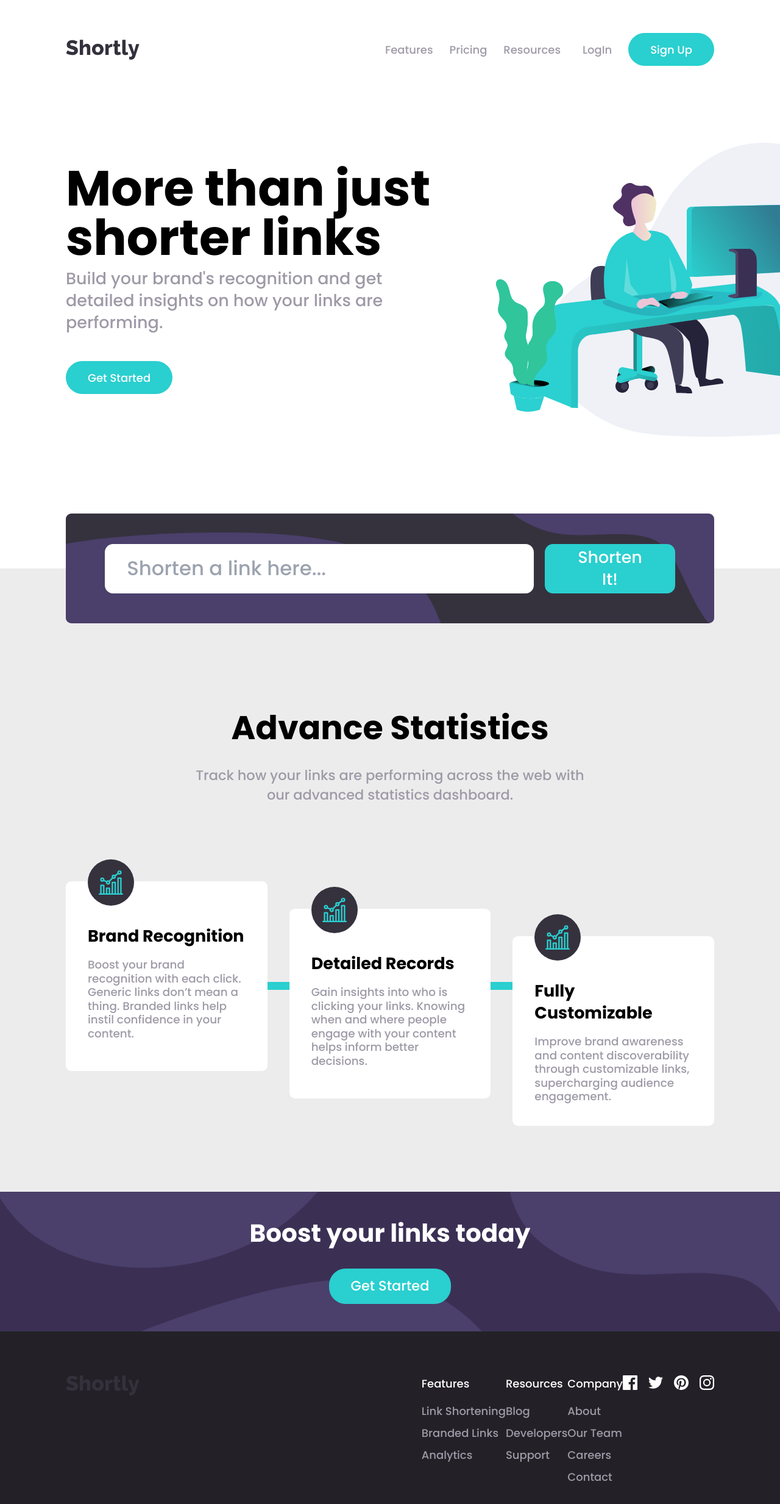
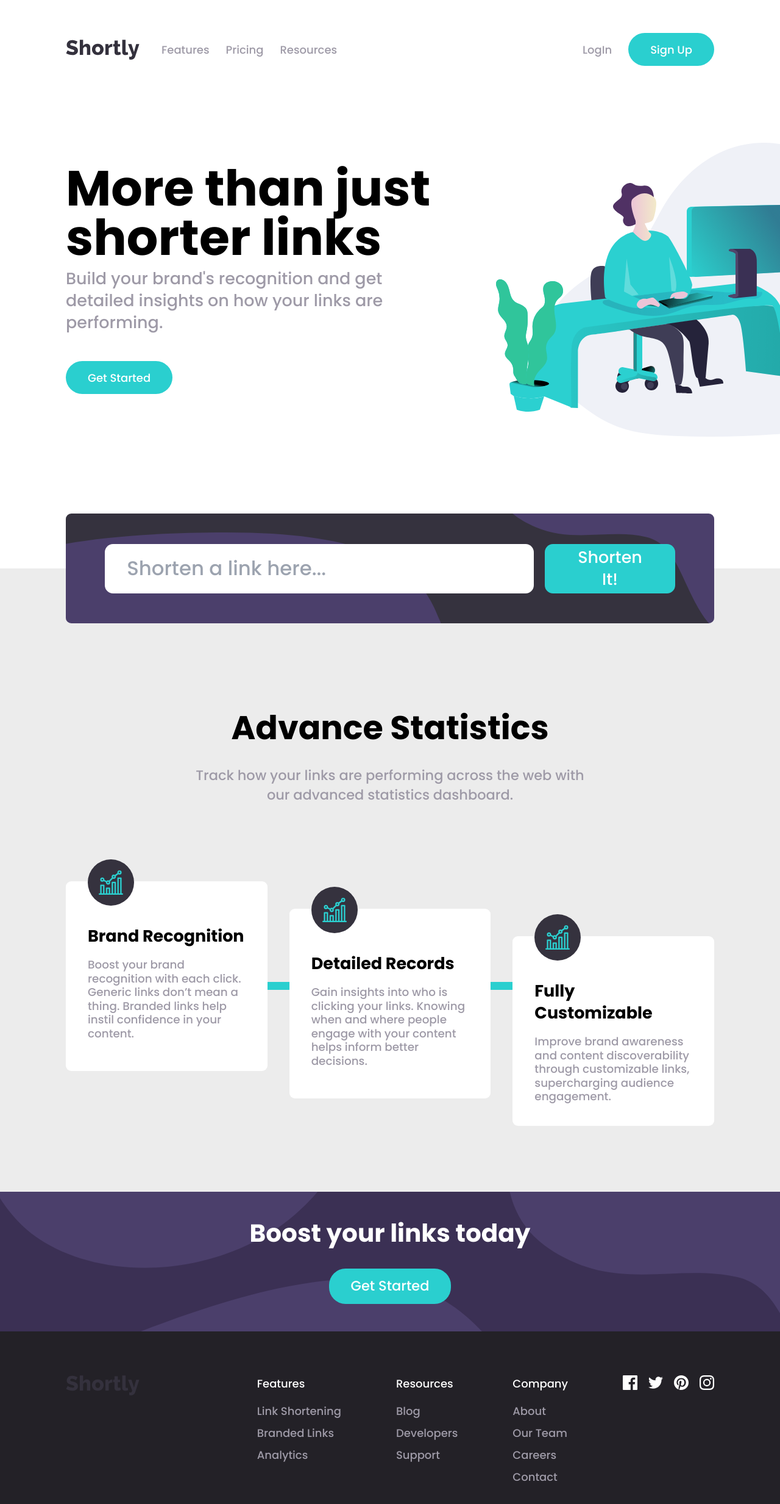
Before and after one commit to codesbyayush/Url-shortner, a React (Vite) app: page / in a window 1280 px wide. Shown: the top 2466 px of the page at 61% size. Built offline with nearby package versions, Linux system fonts and the light colour scheme.

Commit message:
Navbar corrected

```diff
--- a/src/components/Footer.jsx
+++ b/src/components/Footer.jsx
@@ -20,7 +20,7 @@ export default function Footer() {
       <Logo />
         </div>
 
-      <div className="flex xl:gap-0
+      <div className="flex xl:gap-20
 
       gap-10">
         <div>
--- a/src/components/Navbar.jsx
+++ b/src/components/Navbar.jsx
@@ -5,7 +5,7 @@ export default function Navbar() {
   return (
     <div className='flex justify-between gap-8'>
       <Logo className="self-center"/>
-            <div className='flex lg:grow justify-between text-neuGrayishViolet'>
+            <div className='flex grow justify-between text-neuGrayishViolet'>
         <div className='flex gap-6'>
             <button className='hover:text-black'>Features</button>
             <button className='hover:text-black'>Pricing</button>
```
